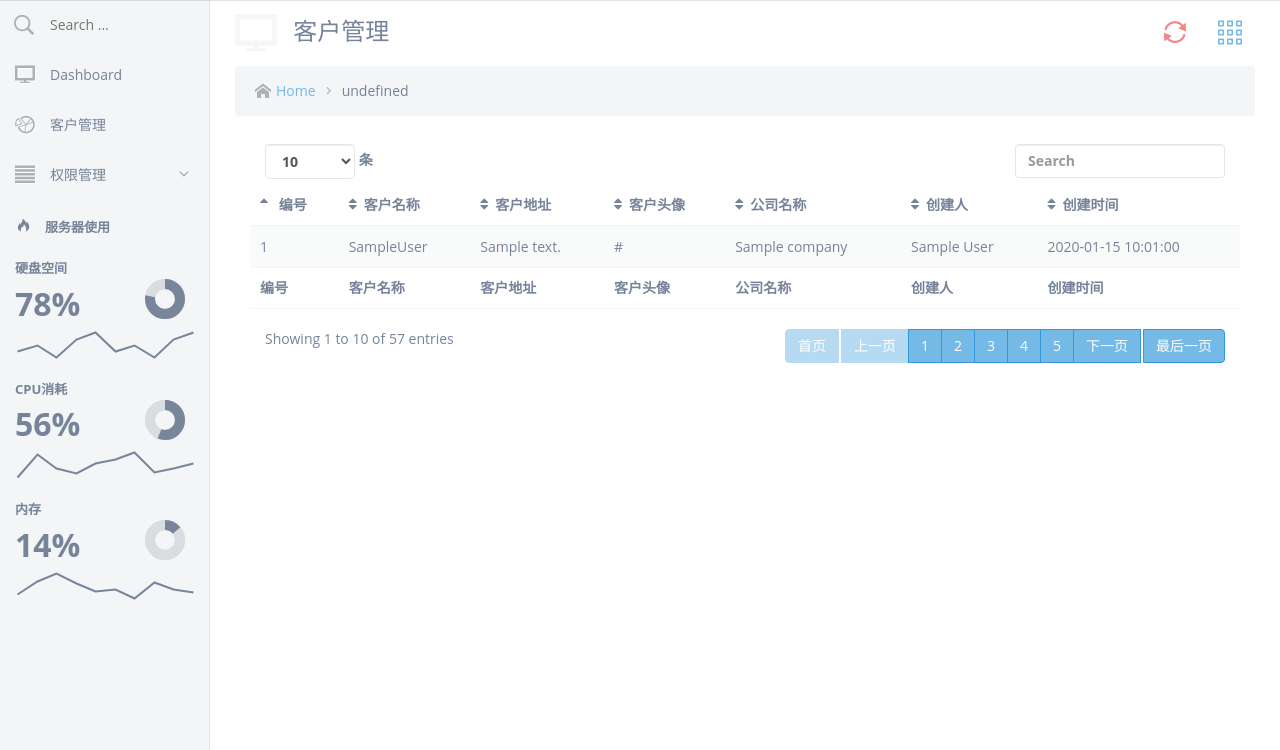
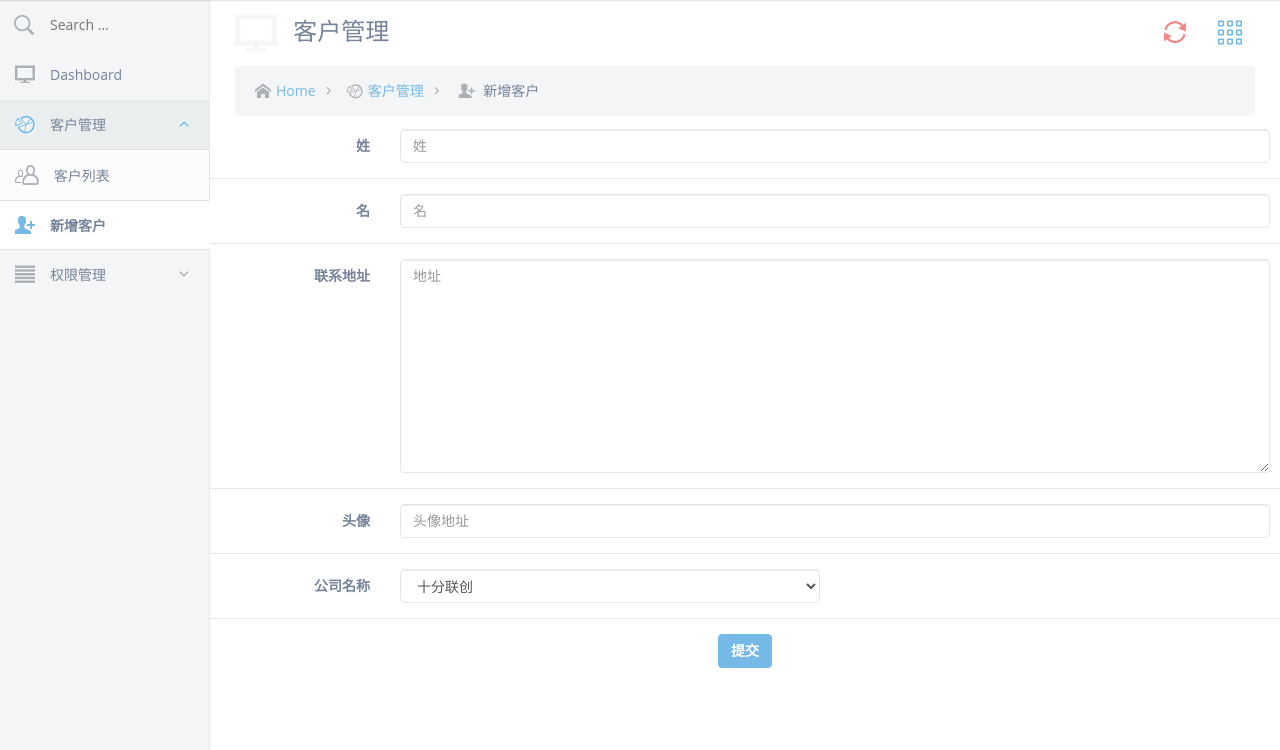
Before and after one commit to tungshine/crm_python, a Django app: page /customer/add/ in a window 1280 px wide. Shown: the part 50-800 px from the top of the page. Run offline with Django 3.2, Linux system fonts and the light colour scheme; tables that the repository leaves empty hold one stand-in row (values such as "Sample post"); some libraries are stand-ins or nearby versions; some web fonts are replaced.

Commit message:
新增上传例外

```diff
--- /dev/null
+++ b/crm/crmfomrs.py
@@ -0,0 +1,23 @@
+# __author: TungShine
+# __date: 2017/10/26
+# __description:
+
+from django import forms
+from django.forms import fields
+from django.forms import widgets
+
+
+class CustomerForm(forms.Form):
+    first_name = fields.CharField(widget=widgets.TextInput(attrs={'placeholder': '姓', 'class': 'form-control'}))
+    last_name = fields.CharField(widget=widgets.TextInput(attrs={'placeholder': '名', 'class': 'form-control'}))
+    address = fields.CharField(
+        widget=widgets.Textarea(attrs={'placeholder': '地址', 'class': 'form-control limitTextarea'}))
+    head_url = fields.CharField(widget=widgets.TextInput(attrs={'placeholder': '头像地址', 'class': 'form-control'}))
+    company = fields.ChoiceField(choices=[(1, '十分联创'), (2, '阿里巴巴'), (3, '腾讯科技'), ],
+                                 widget=widgets.Select(attrs={'class': 'form-control'}))
+
+    # create_time = fields.DateTimeField(verbose_name="创建时间", null=True, auto_now_add=True)
+    # creator = fields.ForeignKey("User", related_name="creator", verbose_name="创建者", default=1)
+    # modify_time = fields.DateTimeField(verbose_name="修改时间", null=True, auto_now=True)
+    # modifier = fields.ForeignKey("User", related_name="modifier", verbose_name="修改者", default=1)
+    # company = fields.ForeignKey("Company", verbose_name="单位名称", default=1)
--- a/crm/models.py
+++ b/crm/models.py
@@ -70,8 +70,11 @@ class Role(models.Model):
 
 class Menu(models.Model):
     """菜单表"""
-    name = models.CharField(max_length=32)
-    url_name = models.CharField(max_length=64)
+    name = models.CharField(max_length=32, verbose_name="菜单名称")
+    parent = models.ForeignKey("Menu", blank=True)
+    level = models.CharField(max_length=8, blank=True, verbose_name="等级")
+    code = models.CharField(max_length=64, blank=True)
+    path = models.CharField(max_length=64, blank=True, verbose_name="链接地址")
 
     def __str__(self):
         return self.name
--- a/crm/views.py
+++ b/crm/views.py
@@ -13,8 +13,9 @@ def customers(request):
 
 
 def add_customer(request):
-    Customer(request.POST)
-    pass
+    from crm import crmfomrs
+    customer = crmfomrs.CustomerForm()
+    return render(request, 'customer/customer-add.html', {'customer': customer})
 
 
 def roles(request):
--- a/crm_python/urls.py
+++ b/crm_python/urls.py
@@ -21,8 +21,8 @@ urlpatterns = [
     url(r'^admin/', admin.site.urls),
     url(r'^$', views.index),
     url(r'^role/', views.roles),
-    url(r'^customer/', views.customers),
-    url(r'^customer/add', views.add_customer),
+    url(r'^customer/list/', views.customers),
+    url(r'^customer/add/', views.add_customer),
     url(r'^king_admin/', include('king_admin.urls')),
 
 ]
--- a/king_admin/templatetags/tags.py
+++ b/king_admin/templatetags/tags.py
@@ -18,6 +18,7 @@ def render_app_name(admin_class):
 def attr_name(admin_class, attr):
     # print(admin_class.model._meta.object_name)
     # print(admin_class.model._meta.fields)
+    # django通过app模块获取object
     model_obj = apps.get_model(admin_class.model._meta.app_label, admin_class.model._meta.object_name)
     # print(model_obj._meta.fields)
     for field in model_obj._meta.fields:
--- a/templates/customer/customer-add.html
+++ b/templates/customer/customer-add.html
@@ -46,6 +46,46 @@
                     </div>
 
                 </div>
+                <form class="form-horizontal group-border hover-stripped" role="form" action="" method="post">
+                    <div class="form-group">
+                        <label class="col-lg-2 col-md-2 col-sm-12 control-label">姓</label>
+                        <div class="col-lg-10 col-md-10">
+                            {{ customer.first_name }}
+                        </div>
+                    </div>
+                    <div class="form-group">
+                        <label class="col-lg-2 col-md-2 col-sm-12 control-label">名</label>
+                        <div class="col-lg-10 col-md-10">
+                            {{ customer.last_name }}
+                        </div>
+                    </div>
+                    <!-- End .form-group  -->
+                    <div class="form-group">
+                        <label class="col-lg-2 col-md-2 col-sm-12 control-label">联系地址</label>
+                        <div class="col-lg-10 col-md-10">
+                            {{ customer.address }}
+                        </div>
+                    </div>
+                    <div class="form-group">
+                        <label class="col-lg-2 col-md-2 col-sm-12 control-label">头像</label>
+                        <div class="col-lg-10 col-md-10">
+                            {{ customer.head_url }}
+                        </div>
+                    </div>
+                    <div class="form-group">
+                        <label class="col-lg-2 col-md-2 col-sm-12 control-label">公司名称</label>
+                        <div class="col-lg-10 col-md-10">
+                            <div class="row">
+                                <div class="col-lg-6 col-md-6">
+                                    {{ customer.company }}
+                                </div>
+                            </div>
+                        </div>
+                    </div>
+                    <div class="form-group" align="center">
+                        <button class="btn btn-primary">提交</button>
+                    </div>
+                </form>
             </div>
         </div>
     </div>
--- a/templates/customer/customer-list.html
+++ b/templates/customer/customer-list.html
@@ -44,7 +44,7 @@
                             </div>
                         </div>
                     </div>
-
+                </div>
                 <div class="panel-body">
                     <div class="slimScrollDiv"
                          style="position: relative; overflow: hidden; width: 100%; height: auto;">
@@ -179,5 +179,4 @@
             </div>
         </div>
     </div>
-    </div>
 {% endblock %}
--- a/templates/index.html
+++ b/templates/index.html
@@ -70,53 +70,63 @@
                 <li class="top-search">
                     <form>
                         <input type="text" name="search" placeholder="Search ...">
-                        <button type="submit"><i class="ec-search s20"></i>
-                        </button>
+                        <button type="submit"><i class="ec-search s20"></i></button>
                     </form>
                 </li>
-                <li><a href="/">Dashboard <i class="im-screen"></i></a>
+                <li>
+                    <a href="/">Dashboard <i class="im-screen"></i></a>
                 </li>
-                <li><a href="/customer">客户管理 <i class="st-chart"></i></a>
+                <li>
+                    <a href="#">客户管理 <i class="st-chart"></i></a>
+                    <ul class="nav sub">
+                        <li><a href="/customer/list">
+                            <i class="ec-users"></i> 客户列表</a>
+                        </li>
+                        <li><a href="/customer/add">
+                            <i class="en-user-add"></i> 新增客户</a>
+                        </li>
+                    </ul>
                 </li>
                 <li>
                     <a href="#"> 权限管理 <i class="im-paragraph-justify"></i></a>
                     <ul class="nav sub">
-                        <li><a href="/role"><i class="ec-user"></i> 角色管理</a>
+                        <li><a href="/role">
+                            <i class="ec-user"></i> 角色管理</a>
                         </li>
                     </ul>
                 </li>
             </ul>
 
             <!-- 侧边栏面板 -->
-            <div class="sidebar-panel">
-                <h4 class="sidebar-panel-title"><i class="im-fire"></i> 服务器使用</h4>
-                <div class="sidebar-panel-content">
-                    <ul class="server-stats">
-                        <li>
-                            <span class="txt">硬盘空间</span>
-                            <span class="percent">78</span>
-                            <div id="usage-sparkline" class="sparkline">Loading...</div>
-                            <div class="pie-chart" data-percent="78"></div>
-                        </li>
-                    </ul>
-                    <ul class="server-stats">
-                        <li>
-                            <span class="txt">CPU消耗</span>
-                            <span class="percent">56</span>
-                            <div id="cpu-sparkline" class="sparkline">Loading...</div>
-                            <div class="pie-chart" data-percent="56"></div>
-                        </li>
-                    </ul>
-                    <ul class="server-stats">
-                        <li>
-                            <span class="txt">内存</span>
-                            <span class="percent">14</span>
-                            <div id="ram-sparkline" class="sparkline">Loading...</div>
-                            <div class="pie-chart" data-percent="14"></div>
-                        </li>
-                    </ul>
-                </div>
-            </div>
+{#            <div class="sidebar-panel">#}
+{#                <h4 class="sidebar-panel-title"><i class="im-fire"></i> 服务器使用</h4>#}
+{#                <div class="sidebar-panel-content">#}
+{#                    <ul class="server-stats">#}
+{#                        <li>#}
+{#                            <span class="txt">硬盘空间</span>#}
+{#                            <span class="percent">78</span>#}
+{#                            <div id="usage-sparkline" class="sparkline">Loading...</div>#}
+{#                            <div class="pie-chart" data-percent="78"></div>#}
+{#                        </li>#}
+{#                    </ul>#}
+{#                    <ul class="server-stats">#}
+{#                        <li>#}
+{#                            <span class="txt">CPU消耗</span>#}
+{#                            <span class="percent">56</span>#}
+{#                            <div id="cpu-sparkline" class="sparkline">Loading...</div>#}
+{#                            <div class="pie-chart" data-percent="56"></div>#}
+{#                        </li>#}
+{#                    </ul>#}
+{#                    <ul class="server-stats">#}
+{#                        <li>#}
+{#                            <span class="txt">内存</span>#}
+{#                            <span class="percent">14</span>#}
+{#                            <div id="ram-sparkline" class="sparkline">Loading...</div>#}
+{#                            <div class="pie-chart" data-percent="14"></div>#}
+{#                        </li>#}
+{#                    </ul>#}
+{#                </div>#}
+{#            </div>#}
         </div>
     </div>
 
```
Also changed, not shown: crm/migrations/0007_auto_20171025_1122.py (added), crm/migrations/0008_auto_20171025_1128.py (added). Lines whose indentation alone changed are shown as unchanged.
